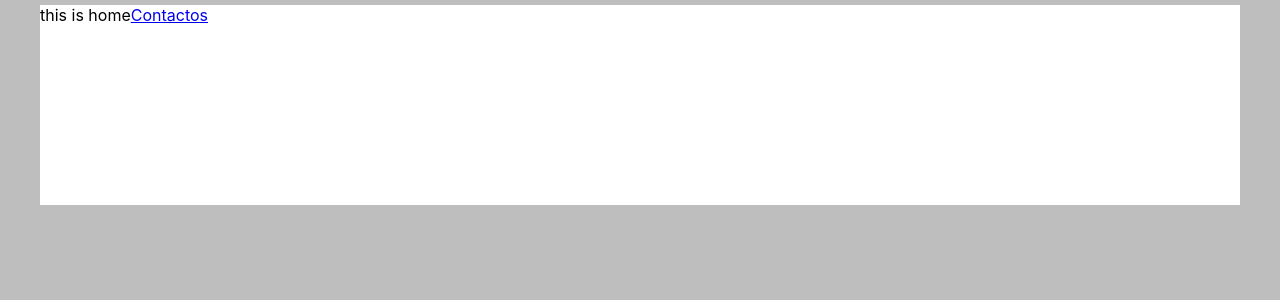
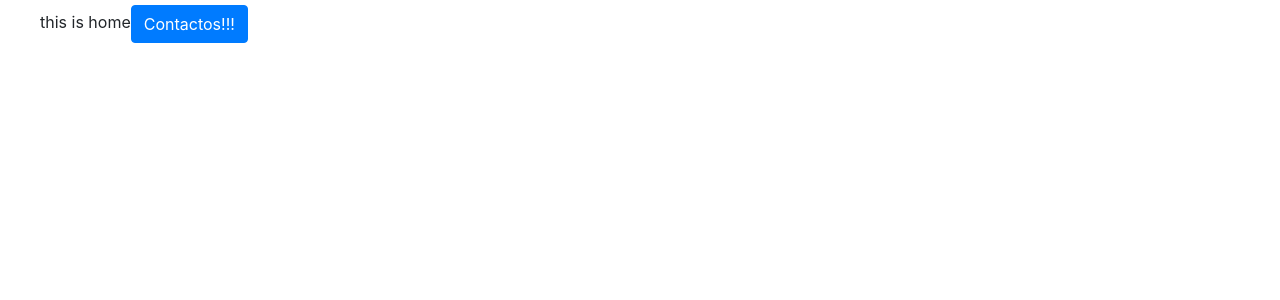
Before and after one commit to CasioPT87/DarbukaMadrid, a React (Create React App) app: page / in a window 1280 px wide. Shown: the top 300 px of the page. Built offline with nearby package versions, Linux system fonts and the light colour scheme.

Commit message:
added react bootstrap

```diff
--- a/package.json
+++ b/package.json
@@ -3,9 +3,12 @@
   "version": "0.1.0",
   "private": true,
   "dependencies": {
+    "bootstrap": "^4.3.1",
     "react": "^16.9.0",
+    "react-bootstrap": "^1.0.0-beta.12",
     "react-dom": "^16.9.0",
     "react-router": "^5.0.1",
+    "react-router-bootstrap": "^0.25.0",
     "react-router-dom": "^5.0.1",
     "react-scripts": "3.1.1"
   },
--- a/src/App.js
+++ b/src/App.js
@@ -2,6 +2,7 @@ import React from 'react';
 import logo from './logo.svg';
 import './App.css';
 import Body from './modules/Body/Body.js';
+import 'bootstrap/dist/css/bootstrap.min.css';
 
 function App() {
   return (
--- a/src/modules/Home/Home.js
+++ b/src/modules/Home/Home.js
@@ -1,6 +1,6 @@
 import React from 'react';
 import { Link } from "react-router-dom";
-import Header from '../Header/Header'
+import Button from 'react-bootstrap/Button';
 import './styles.css';
 
 export default class Home extends React.Component {
@@ -12,7 +12,7 @@ export default class Home extends React.Component {
         return(
             <div>
                 this is home
-                <Link to='/contactos'>Contactos</Link>
+                <Button href="/contactos">Contactos!!!</Button>
             </div>
         )
     }
```
Also changed, not shown: 1 other file (tests, documents, lock files or other folders).
